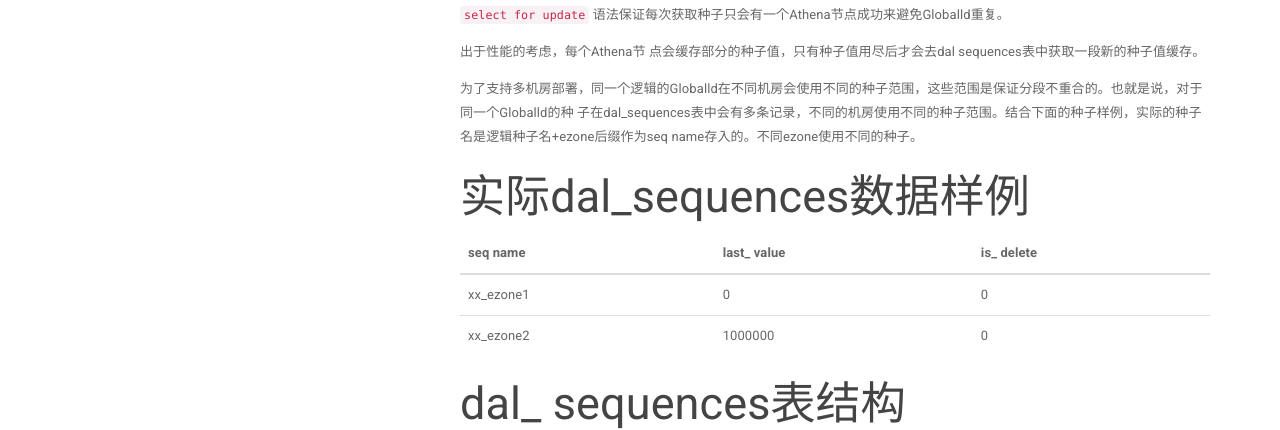
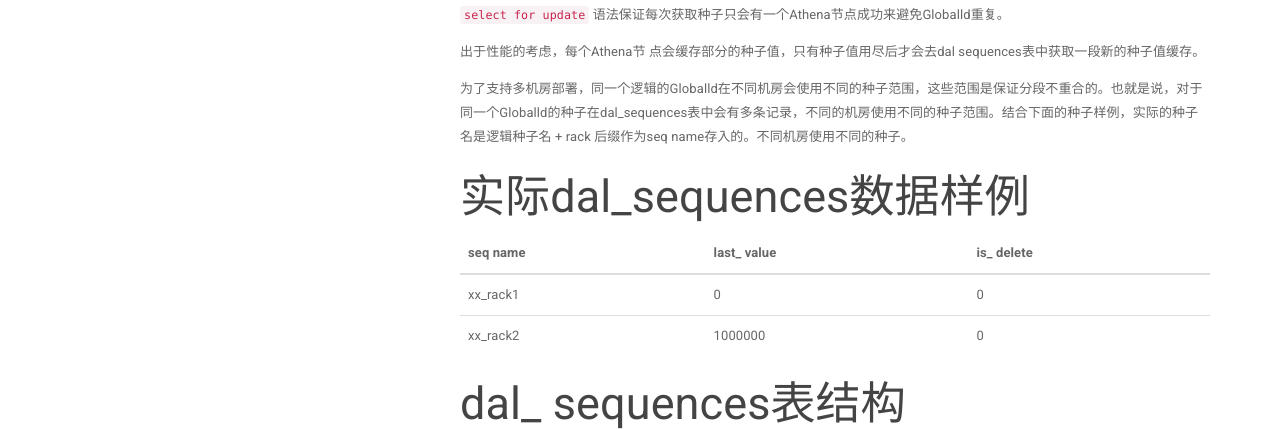
Before and after one commit to athena-proxy/athena-proxy.github.io, a Jekyll site: the page built from _docs/DAL原理/globalid.md, in a window 1280 px wide and 900 px high, scrolled down 650 px. Shown: the part 179-609 px from the top of the window. Built offline with Jekyll 4.4.1, drawn with Linux system fonts in a browser that asks for light colours.

Commit message:
update ezone and connection phase

```diff
--- a/_docs/DAL原理/globalid.md
+++ b/_docs/DAL原理/globalid.md
@@ -19,14 +19,14 @@ Globalld最初的目的是为了配合Athena第一个Sharding客户订单表的S
 
 出于性能的考虑，每个Athena节 点会缓存部分的种子值，只有种子值用尽后才会去dal sequences表中获取一段新的种子值缓存。
 
-为了支持多机房部署，同一个逻辑的Globalld在不同机房会使用不同的种子范围，这些范围是保证分段不重合的。也就是说，对于同一个Globalld的种 子在dal_sequences表中会有多条记录，不同的机房使用不同的种子范围。结合下面的种子样例，实际的种子名是逻辑种子名+ezone后缀作为seq name存入的。不同ezone使用不同的种子。
+为了支持多机房部署，同一个逻辑的Globalld在不同机房会使用不同的种子范围，这些范围是保证分段不重合的。也就是说，对于同一个Globalld的种子在dal_sequences表中会有多条记录，不同的机房使用不同的种子范围。结合下面的种子样例，实际的种子名是逻辑种子名 + rack 后缀作为seq name存入的。不同机房使用不同的种子。
 
 ## 实际dal_sequences数据样例
 
 | seq name  | last_ value | is_ delete |
 | --------- | ----------- | ---------- |
-| xx_ezone1 | 0           | 0          |
-| xx_ezone2 | 1000000     | 0          |
+| xx_rack1 | 0           | 0          |
+| xx_rack2 | 1000000     | 0          |
 
 ## dal_ sequences表结构
 
```
Also changed, not shown: _docs/DAL原理/mysql-handshake.md (+2 -0 lines).
